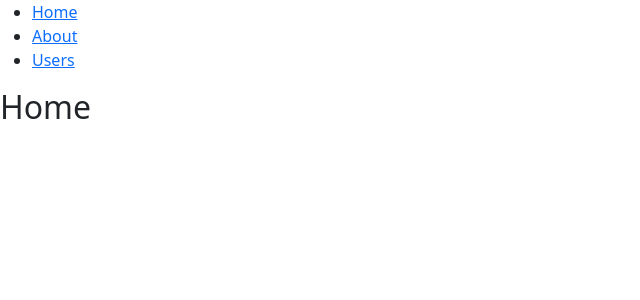
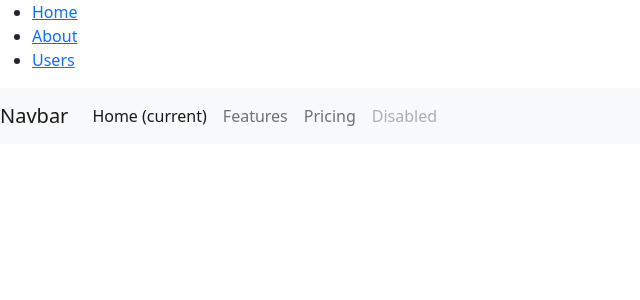
Before and after one commit to tekajurt/reactjs, a React (Create React App) app in the folder routing/: page / in a window 1280 px wide. Shown: the top 300 px of the page, without its empty margins (0-640 px from the left). Built offline with nearby package versions, Linux system fonts and the light colour scheme.

Commit message:
adding routing and components

```diff
--- a/routing/src/App.js
+++ b/routing/src/App.js
@@ -1,11 +1,10 @@
-
+import Template from './componentes/template'
 import {
   BrowserRouter as Router,
   Switch,
   Route,
   Link
 } from "react-router-dom";
-
 function App() {
   return (
     <Router>
@@ -34,15 +33,12 @@
             <Users />
           </Route>
           <Route path="/">
-            <Home />
+            <Template/>
           </Route>
         </Switch>
       </div>
     </Router>
   );
-}
-function Home() {
-  return <h2>Home</h2>;
 }
 
 function About() {
--- /dev/null
+++ b/routing/src/componentes/template.js
@@ -0,0 +1,22 @@
+import React from 'react'
+
+export default function template() {
+    return (
+        <div className="content-fluid">
+            <nav class="navbar navbar-expand-lg navbar-light bg-light">
+                <a class="navbar-brand" href="/">Navbar</a>
+                <button class="navbar-toggler" type="button" data-toggle="collapse" data-target="#navbarNavAltMarkup" aria-controls="navbarNavAltMarkup" aria-expanded="false" aria-label="Toggle navigation">
+                    <span class="navbar-toggler-icon"></span>
+                </button>
+                <div class="collapse navbar-collapse" id="navbarNavAltMarkup">
+                    <div class="navbar-nav">
+                        <a class="nav-item nav-link active" href="/">Home <span class="sr-only">(current)</span></a>
+                        <a class="nav-item nav-link" href="/">Features</a>
+                        <a class="nav-item nav-link" href="/">Pricing</a>
+                        <a class="nav-item nav-link disabled" href="/">Disabled</a>
+                    </div>
+                </div>
+            </nav>
+        </div>
+    )
+}
```
Also changed, not shown: routing/public/index.html (+0 -21 lines), routing/src/routes/routes.js (added).
